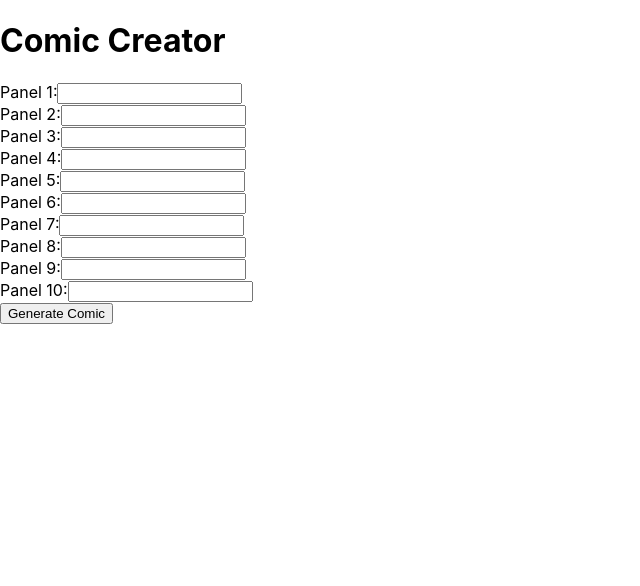
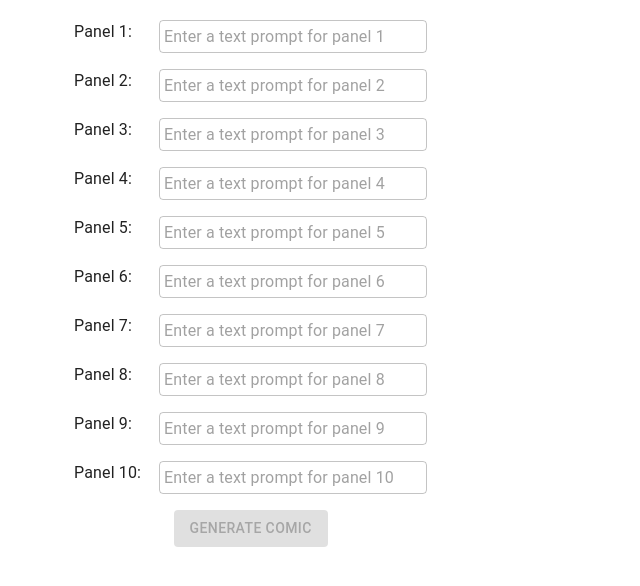
Before and after one commit to rashmigr01/comic-creator, a React (Create React App) app: page / in a window 1280 px wide. Shown: the top 586 px of the page, without its empty margins (0-640 px from the left). Built offline with nearby package versions, Linux system fonts and the light colour scheme.

Commit message:
Add form, playground

```diff
--- a/src/App.css
+++ b/src/App.css
@@ -1,38 +1,20 @@
+body, html {
+  height: 100%;
+  margin: 0;
+}
+
 .App {
   text-align: center;
+  height: 100%;
+  background-color: #ffeb3b;
 }
 
-.App-logo {
-  height: 40vmin;
-  pointer-events: none;
+.outer-container {
+  padding: 10px;
 }
 
-@media (prefers-reduced-motion: no-preference) {
-  .App-logo {
-    animation: App-logo-spin infinite 20s linear;
-  }
-}
-
-.App-header {
-  background-color: #282c34;
-  min-height: 100vh;
+.comic-form {
+  padding: 10px;
   display: flex;
   flex-direction: column;
-  align-items: center;
-  justify-content: center;
-  font-size: calc(10px + 2vmin);
-  color: white;
 }
-
-.App-link {
-  color: #61dafb;
-}
-
-@keyframes App-logo-spin {
-  from {
-    transform: rotate(0deg);
-  }
-  to {
-    transform: rotate(360deg);
-  }
-}
--- a/src/App.js
+++ b/src/App.js
@@ -1,31 +1,9 @@
 import './App.css';
-import React, { useState } from 'react';
-import ComicForm from './components/ComicForm';
-import ComicDisplay from './components/ComicDisplay';
-import query from './api/GenerateComic';
+import Layout from './layout/AppLayout';
 
 function App() {
-  const [comicImages, setComicImages] = useState([]);
-
-  const generateComic = async (panelTexts) => {
-    try {
-      const imageBlobPromises = panelTexts.map((text) =>
-        query({ inputs: text })
-      );
-      const images = await Promise.all(imageBlobPromises);
-      console.log('Generated comic images:', images);
-      setComicImages(images);
-    } catch (error) {
-      console.error('Error generating comic:', error);
-    }
-  };
-
   return (
-    <div>
-      <h1>Comic Creator</h1>
-      <ComicForm onSubmit={generateComic} />
-      <ComicDisplay images={comicImages} />
-    </div>
+    <Layout />
   );
 }
 
--- a/src/components/ComicDisplay.js
+++ b/src/components/ComicDisplay.js
@@ -1,14 +1,45 @@
 import React from 'react';
+import { Responsive, WidthProvider } from 'react-grid-layout';
+import 'react-grid-layout/css/styles.css';
+import 'react-resizable/css/styles.css';
+
+const ResponsiveGridLayout = WidthProvider(Responsive);
 
 const ComicDisplay = ({ images }) => {
+  const calculateLayout = () => {
+    const columns = window.innerWidth > 1200 ? 5 : window.innerWidth > 768 ? 3 : 2;
+
+    return images.map((_, index) => ({
+      i: index.toString(),
+      x: (index % columns) * 2,
+      y: Math.floor(index / columns) * 2,
+      w: 2,
+      h: 2,
+    }));
+  };
+
   return (
-    <div>
+    <ResponsiveGridLayout
+      className="layout"
+      breakpoints={{ lg: 1200, md: 996, sm: 768, xs: 480, xxs: 0 }}
+      cols={{ lg: 10, md: 8, sm: 6, xs: 4, xxs: 2 }}
+      rowHeight={100}
+      margin={[10, 10]}
+      containerPadding={[0, 0]}
+      layout={calculateLayout()}
+      isDraggable={true}
+      isResizable={true}
+    >
       {images.map((image, index) => (
-        <div key={index}>
-          <img src={URL.createObjectURL(image)} alt={`Panel ${index + 1}`} />
+        <div key={index} data-grid={{ i: index.toString(), x: 0, y: 0, w: 2, h: 2 }}>
+          <img
+            src={URL.createObjectURL(image)}
+            alt={`Panel ${index + 1}`}
+            style={{ width: '100%', height: '100%', objectFit: 'cover' }}
+          />
         </div>
       ))}
-    </div>
+    </ResponsiveGridLayout>
   );
 };
 
--- a/src/components/ComicForm.js
+++ b/src/components/ComicForm.js
@@ -1,4 +1,5 @@
 import React, { useState } from 'react';
+import { TextField, Button, Box, Typography } from '@mui/material';
 
 const ComicForm = ({ onSubmit }) => {
   const [panelTexts, setPanelTexts] = useState(Array(10).fill(''));
@@ -14,19 +15,30 @@ const ComicForm = ({ onSubmit }) => {
     onSubmit(panelTexts);
   };
 
+  const isButtonDisabled = panelTexts.some((text) => text.trim() === '');
+
   return (
-    <form onSubmit={handleSubmit}>
+    <form onSubmit={handleSubmit} className="comic-form">
       {panelTexts.map((text, index) => (
-        <div key={index}>
-          <label>Panel {index + 1}:</label>
-          <input
-            type="text"
+        <Box key={index} mb={2} display={'flex'} flexDirection={'row'}>
+          <Typography whiteSpace={'nowrap'} width={'7rem'}> Panel {index + 1}: </Typography>
+          <TextField
+            variant="outlined"
+            fullWidth
             value={text}
             onChange={(e) => handleChange(index, e.target.value)}
+            inputProps={{
+              style: {
+                padding: 5
+              },
+              placeholder: `Enter a text prompt for panel ${index + 1}`,
+           }}
           />
-        </div>
+        </Box>
       ))}
-      <button type="submit">Generate Comic</button>
+      <Button variant="contained" type="submit" color="primary" disabled={isButtonDisabled} sx={{ marginLeft: 'auto', marginRight: 'auto'}}>
+        Generate Comic
+      </Button>
     </form>
   );
 };
--- a/src/index.css
+++ b/src/index.css
@@ -11,3 +11,7 @@ code {
   font-family: source-code-pro, Menlo, Monaco, Consolas, 'Courier New',
     monospace;
 }
+
+#root {
+  min-height: 100%;
+}
--- /dev/null
+++ b/src/layout/AppLayout.js
@@ -0,0 +1,41 @@
+import React, { useState } from 'react';
+import { Grid, CssBaseline, Container, Divider } from '@mui/material';
+import ComicForm from '../components/ComicForm';
+import ComicDisplay from '../components/ComicDisplay';
+import query from '../api/GenerateComic';
+import '../App.css';
+
+function Layout() {
+  const [comicImages, setComicImages] = useState([]);
+
+  const generateComic = async (panelTexts) => {
+    try {
+      const imageBlobPromises = panelTexts.map((text) => query({ inputs: text }));
+      const images = await Promise.all(imageBlobPromises);
+      console.log('Generated comic images:', images);
+      setComicImages(images);
+    } catch (error) {
+      console.error('Error generating comic:', error);
+    }
+  };
+
+  return (
+    <div className="outer-container">
+      <CssBaseline />
+        <Container component="main">
+            <CssBaseline />
+            <Grid container spacing={2}>
+                <Grid item xs={12} sm={6} md={4}>
+                    <ComicForm onSubmit={generateComic} />
+                    <Divider orientation="vertical" variant="middle" flexItem/>
+                </Grid>
+                <Grid item xs={12} sm={6} md={8}>
+                    <ComicDisplay images={comicImages} />
+                </Grid>
+            </Grid>
+        </Container>
+    </div>
+  );
+}
+
+export default Layout;
```
Also changed, not shown: package.json (+6 -1 lines), 1 other file (tests, documents, lock files or other folders).
